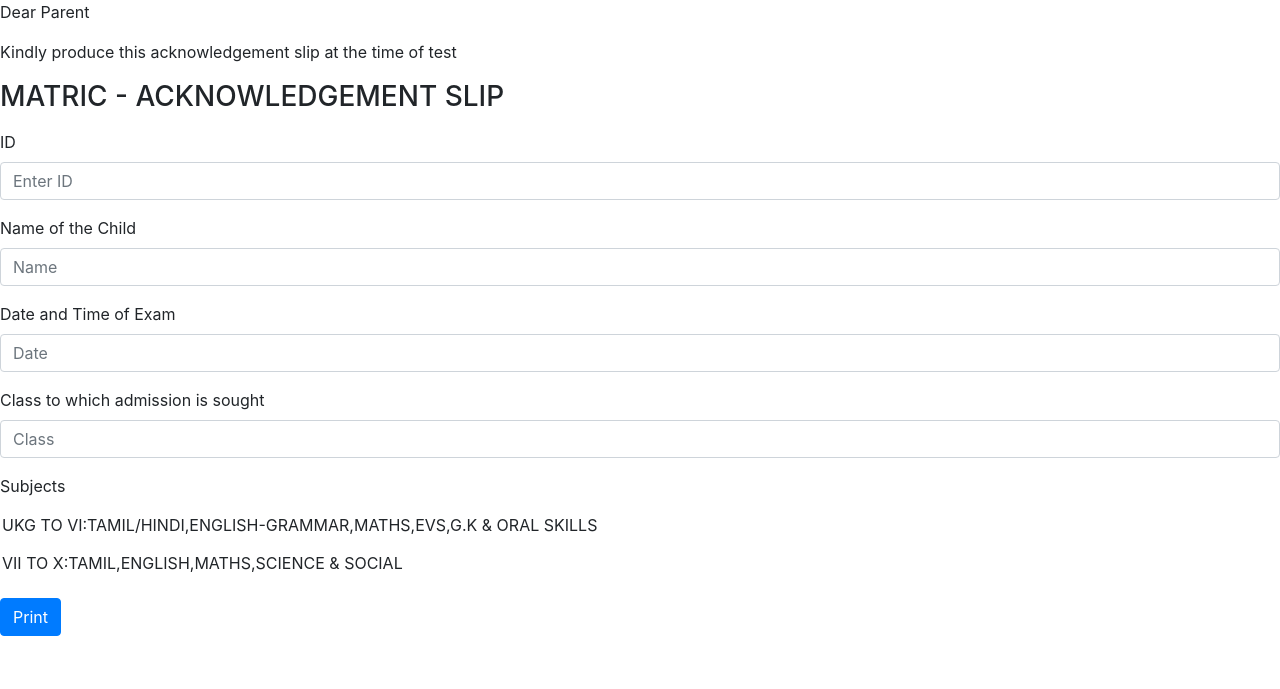
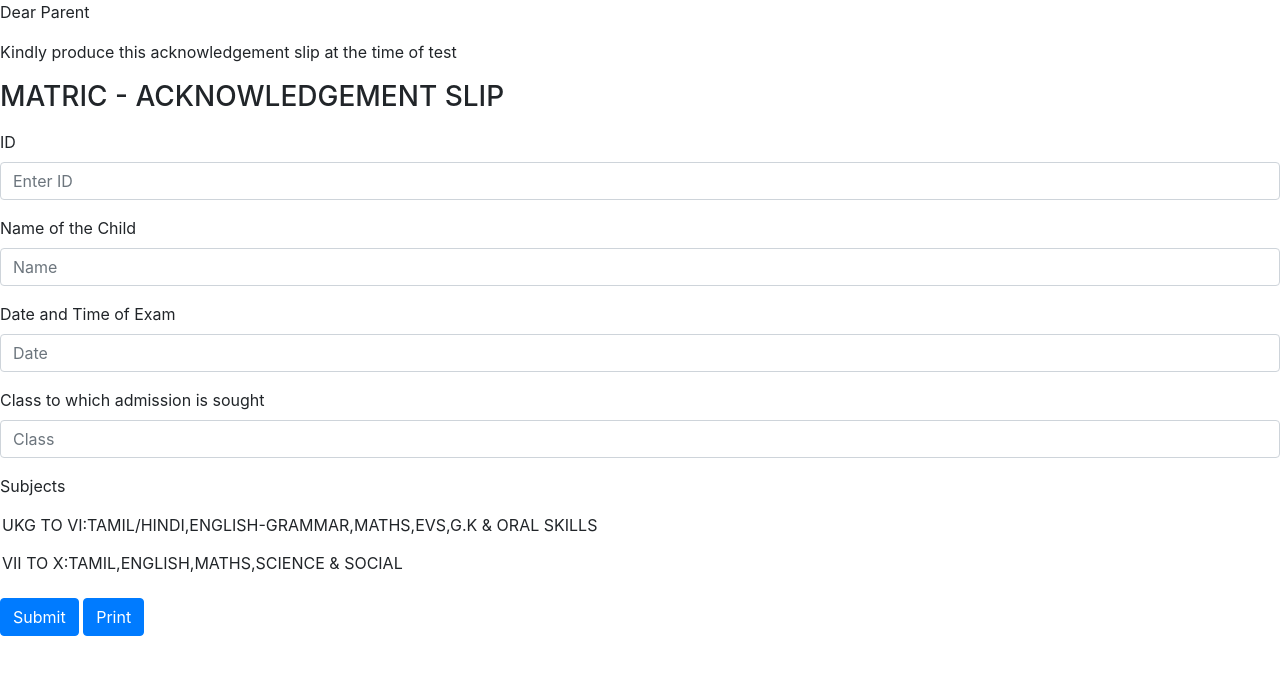
Before and after one commit to roopeshvs/SimpleAdmissionProgram, a Django app: page / in a window 1280 px wide. Shown: the top 689 px of the page. Run offline with Django 3.2, Linux system fonts and the light colour scheme; some libraries are stand-ins or nearby versions.

Commit message:
modified:   Admission/templates/home.html

```diff
--- a/Admission/templates/home.html
+++ b/Admission/templates/home.html
@@ -1,8 +1,5 @@
 <html lang="en">
     <style>
-        #hidebtn {
-          display: none;
-        }
         @media print {
             #printPageButton {
               display: none;
@@ -59,10 +56,6 @@
     <script src="https://code.jquery.com/jquery-3.3.1.slim.min.js" integrity="sha384-q8i/X+965DzO0rT7abK41JStQIAqVgRVzpbzo5smXKp4YfRvH+8abtTE1Pi6jizo" crossorigin="anonymous"></script>
     <script src="https://cdnjs.cloudflare.com/ajax/libs/popper.js/1.14.7/umd/popper.min.js" integrity="sha384-UO2eT0CpHqdSJQ6hJty5KVphtPhzWj9WO1clHTMGa3JDZwrnQq4sF86dIHNDz0W1" crossorigin="anonymous"></script>
     <script src="https://stackpath.bootstrapcdn.com/bootstrap/4.3.1/js/bootstrap.min.js" integrity="sha384-JjSmVgyd0p3pXB1rRibZUAYoIIy6OrQ6VrjIEaFf/nJGzIxFDsf4x0xIM+B07jRM" crossorigin="anonymous"></script>
-    <script>
-      function showf(){
-        document.getElementById('hidebtn').style.display = "inline";
-      }
-    </script>
+
   </body>
 </html>
```
